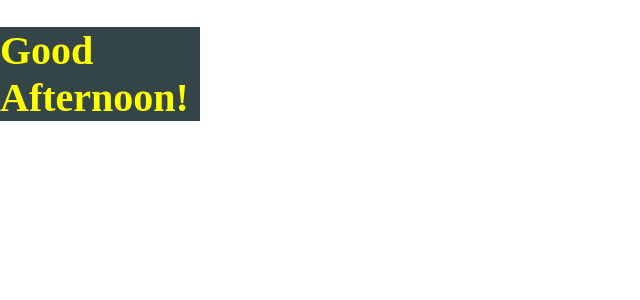
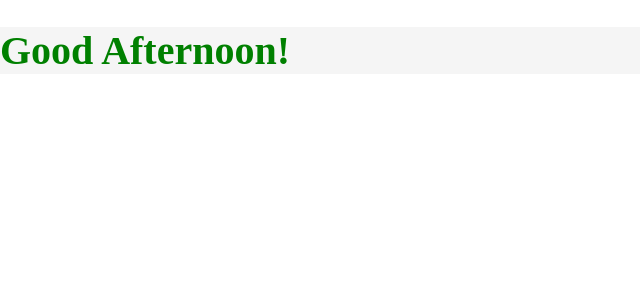
Before and after one commit to John-Flavian/Bob-react-lessons, a React (Create React App) app: page / in a window 1280 px wide. Shown: the top 300 px of the page, without its empty margins (0-640 px from the left). Built offline with nearby package versions, Linux system fonts and the light colour scheme.

Commit message:
Used js to change the color value of the style.

```diff
--- a/src/App.js
+++ b/src/App.js
@@ -5,25 +5,27 @@ import './App.css';
 function App() {
 const date = new Date();
 const hours = date.getHours();
+const myStyles = {
+  fontSize: 40,
+  backgroundColor: "whitesmoke"
+}
 
 let timeOfDay;
 
 if (hours < 12) {
   timeOfDay = "Morning";
+  myStyles.color = "red";
 }
 else if (hours >= 12 && hours < 17) {
   timeOfDay = "Afternoon";
+  myStyles.color = "green";
 }
 else {
   timeOfDay = "Night";
+  myStyles.color = "blue";
 }
 
-const myStyles = {
-    color: "yellow",
-    backgroundColor: "#334546",
-    fontSize: 40,
-    width: "200px"
-}
+
 
   return (
     <div>
```
